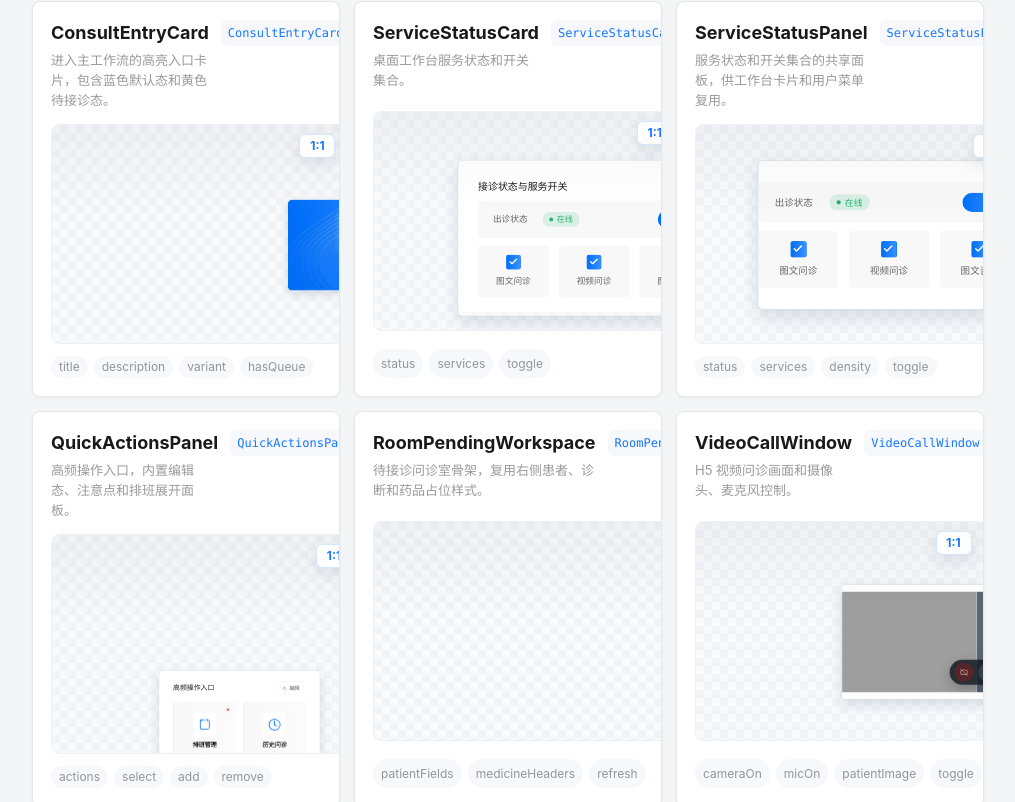
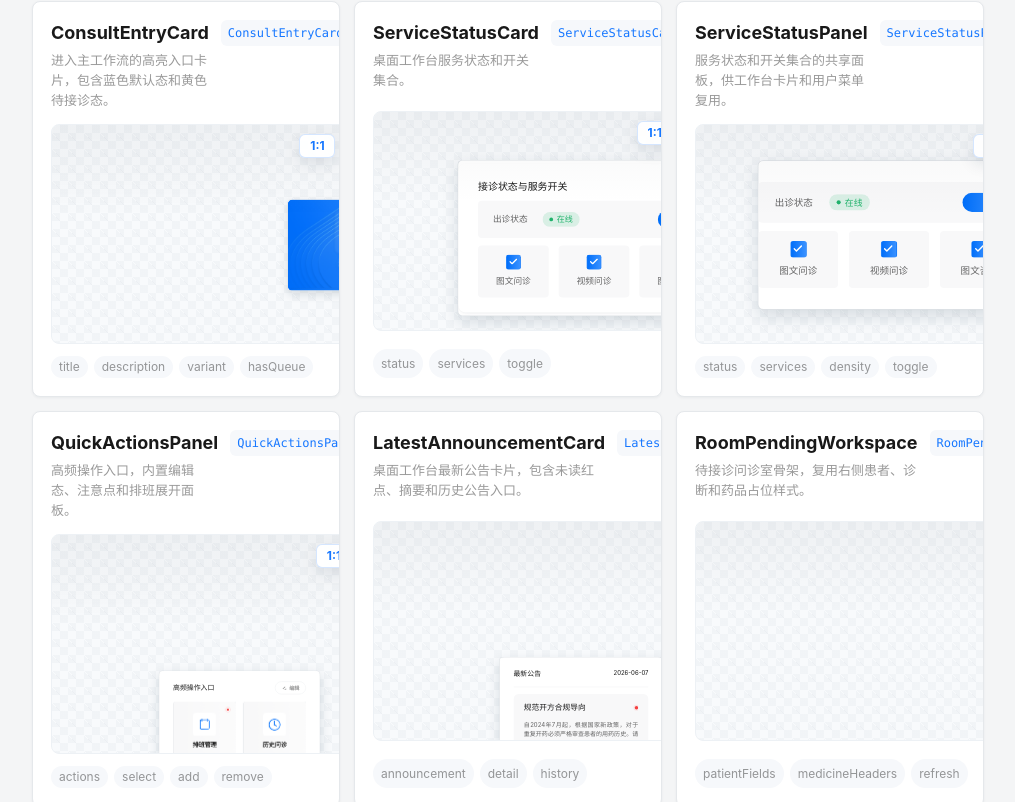
Before and after one commit to Zengweihaooo/JiaHong-UI, a Vue app: page / in a window 1280 px wide. Shown: the part 1998-2800 px from the top of the page, without its empty margins (264-1279 px from the left). Built offline with nearby package versions, Linux system fonts and the light colour scheme; grey boxes are pictures that could not be loaded.

Commit message:
新增最新公告卡片组件

```diff
--- a/src/App.vue
+++ b/src/App.vue
@@ -241,6 +241,7 @@ import {
   DurationChip,
   EmptyState,
   FollowUpVoucher,
+  LatestAnnouncementCard,
   MedicineRiskTip,
   QuickActionsPanel,
   ReadTag,
@@ -268,7 +269,7 @@ const defaultPreviewSize = {
 
 const navItems = [
   { id: 'foundations', name: 'Foundations', count: '58' },
-  { id: 'components', name: 'Components', count: '21' },
+  { id: 'components', name: 'Components', count: '22' },
   { id: 'styles', name: 'CSS Primitives', count: '18' },
   { id: 'migration', name: 'Migration', count: 'Map' },
   { id: 'assets', name: 'Assets', count: '27' }
@@ -384,6 +385,14 @@ const workspaceServices = [
   { key: 'video', label: '视频问诊', enabled: true },
   { key: 'consult', label: '图文咨询', enabled: true }
 ]
+const latestAnnouncement = {
+  id: 'notice_1',
+  title: '规范开方合规导向',
+  content: '自2024年7月起，根据国家新政策，对于重复开药必须严格审查患者的用药历史。请各位医生在开立处方前，认真查看患者既往处方记录。',
+  date: '2026-06-07',
+  publisher: '运营中心',
+  unread: true
+}
 const workspaceQuickActions = [
   { title: '排班管理', desc: '查看值班安排', icon: 'quickCalendar', feature: 'schedule' },
   { title: '历史问诊', desc: '历史病历查询', icon: 'clock', feature: 'history' },
@@ -467,6 +476,15 @@ const componentItems = [
     previewClass: 'component-card__preview--quick-actions',
     previewSize: { width: 375, height: 476, thumbnailScale: 0.43 },
     preview: () => h(QuickActionsPanel, { actions: workspaceQuickActions })
+  },
+  {
+    name: 'LatestAnnouncementCard',
+    importName: 'LatestAnnouncementCard',
+    description: '桌面工作台最新公告卡片，包含未读红点、摘要和历史公告入口。',
+    api: ['announcement', 'detail', 'history'],
+    previewClass: 'component-card__preview--workbench',
+    previewSize: { width: 380, height: 474, thumbnailScale: 0.43 },
+    preview: () => h(LatestAnnouncementCard, { announcement: latestAnnouncement })
   },
   {
     name: 'RoomPendingWorkspace',
@@ -653,7 +671,7 @@ const migrationItems = [
     title: '基础组件',
     state: '已上移',
     tone: 'success',
-    description: '21 个 Vue 组件已从统一入口导出，覆盖基础控件、首页工作台、视频问诊和处方风险提示。',
+    description: '22 个 Vue 组件已从统一入口导出，覆盖基础控件、首页工作台、视频问诊和处方风险提示。',
     path: 'import { StatusBadge } from "@jiahong/ui"'
   },
   {
--- /dev/null
+++ b/src/components/LatestAnnouncementCard/LatestAnnouncementCard.vue
@@ -0,0 +1,60 @@
+<template>
+  <section :class="['card notice-card', { 'notice-card--unread': announcement?.unread }]" :aria-label="ariaLabel">
+    <div v-if="announcement" class="notice-card__inner">
+      <div class="notice-card__head">
+        <div class="notice-card__title-row">
+          <h2 class="card__title">{{ title }}</h2>
+          <span class="notice-card__date">{{ announcement.date }}</span>
+        </div>
+        <div class="divider"></div>
+      </div>
+      <article class="announcement">
+        <div class="announcement__top">
+          <div class="announcement__title-row">
+            <h3 class="announcement__title">{{ announcement.title }}</h3>
+            <span v-if="announcement.unread" class="announcement__unread-dot" aria-label="有未读公告"></span>
+          </div>
+          <div class="announcement__body">
+            {{ summary }}
+            <button class="announcement__detail-trigger" type="button" @click="$emit('detail', announcement)">……展开详情</button>
+          </div>
+        </div>
+        <p class="announcement__footer">{{ announcement.publisher }}</p>
+      </article>
+      <button class="jh-btn jh-btn--block-outline announcement-list-trigger" type="button" @click="$emit('history')">
+        {{ historyText }}
+      </button>
+    </div>
+  </section>
+</template>
+
+<script setup>
+import { computed } from 'vue'
+
+defineOptions({
+  name: 'LatestAnnouncementCard'
+})
+
+const props = defineProps({
+  announcement: {
+    type: Object,
+    default: null
+  },
+  title: {
+    type: String,
+    default: '最新公告'
+  },
+  historyText: {
+    type: String,
+    default: '查看历史公告'
+  },
+  ariaLabel: {
+    type: String,
+    default: '最新公告'
+  }
+})
+
+defineEmits(['detail', 'history'])
+
+const summary = computed(() => props.announcement?.content?.split('\n').slice(0, 2).join('\n') || '')
+</script>
--- /dev/null
+++ b/src/components/LatestAnnouncementCard/index.js
@@ -0,0 +1 @@
+export { default } from './LatestAnnouncementCard.vue'
--- a/src/components/index.js
+++ b/src/components/index.js
@@ -7,6 +7,7 @@ export { default as DurationChip } from './DurationChip/DurationChip.vue'
 export { default as DoctorAvatar } from './DoctorAvatar/DoctorAvatar.vue'
 export { default as EmptyState } from './EmptyState/EmptyState.vue'
 export { default as FollowUpVoucher } from './FollowUpVoucher/FollowUpVoucher.vue'
+export { default as LatestAnnouncementCard } from './LatestAnnouncementCard/LatestAnnouncementCard.vue'
 export { default as MedicineRiskTip } from './MedicineRiskTip/MedicineRiskTip.vue'
 export { default as QuickActionsPanel } from './QuickActionsPanel/QuickActionsPanel.vue'
 export { default as ReadTag } from './ReadTag/ReadTag.vue'
--- a/src/index.js
+++ b/src/index.js
@@ -10,6 +10,7 @@ export {
   DoctorAvatar,
   EmptyState,
   FollowUpVoucher,
+  LatestAnnouncementCard,
   MedicineRiskTip,
   QuickActionsPanel,
   ReadTag,
```
